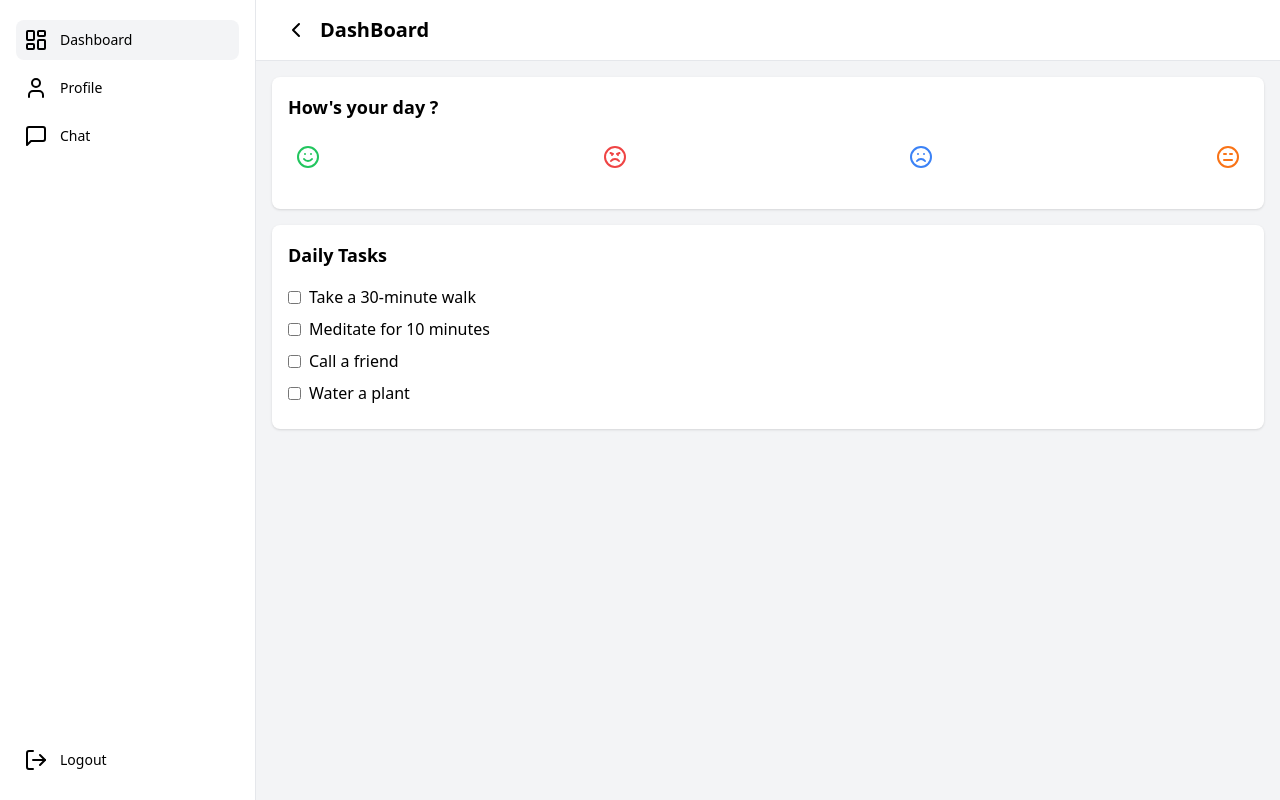
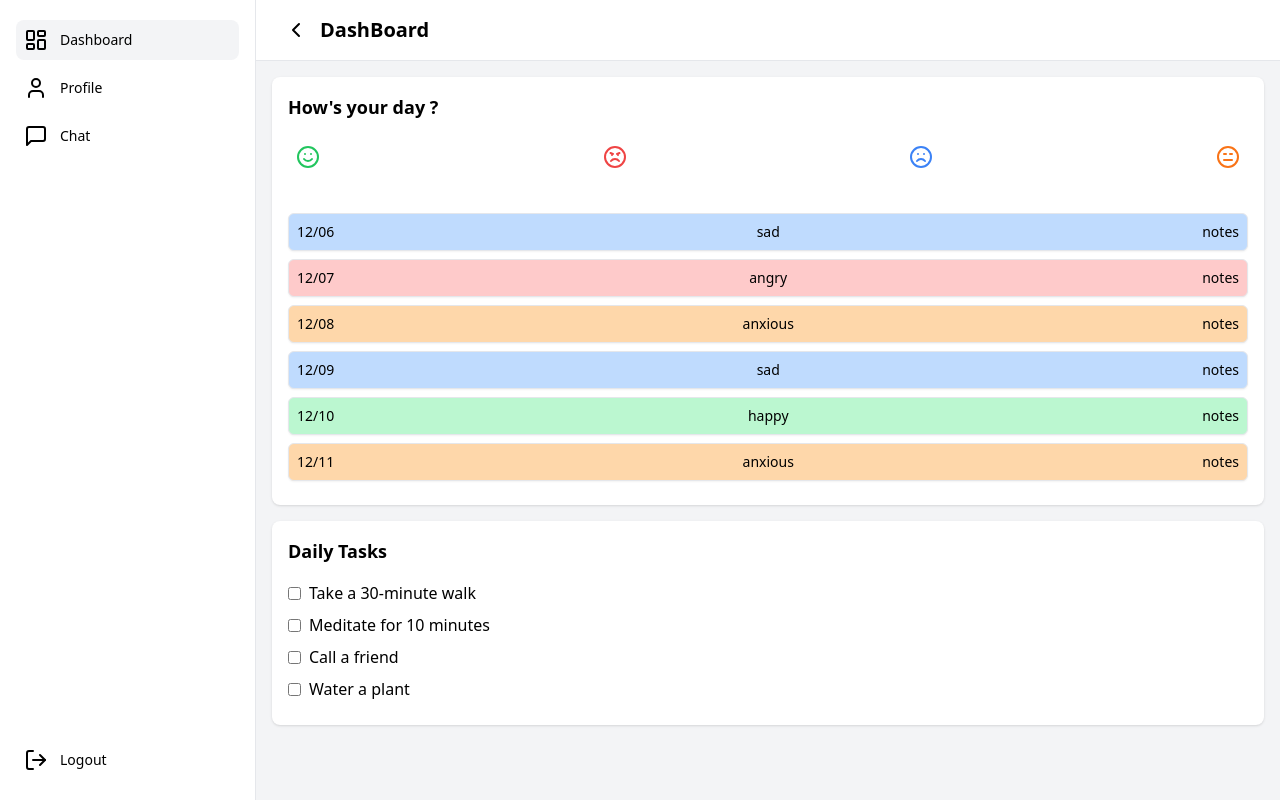
Before and after one commit to silura-008/frontend, a React (Vite) app: page /dashboard in a window 1280 px wide. Built offline with nearby package versions, Linux system fonts and the light colour scheme.

Commit message:
mood log section finished

```diff
--- a/src/pages/DashBoard.jsx
+++ b/src/pages/DashBoard.jsx
@@ -29,10 +29,10 @@ const DashBoard = () => {
   const [isTasksCompleted, setIsTasksCompleted] = useState(false);
   const [bgMoodlog,setBgmoodlog] = useState("bg-white");
   const moodIcons = [
-    { value: 1, icon: <Smile className="text-green-500" />, bgcolor: "bg-green-200", color: "bg-green-100" },
-    { value: 2, icon: <Angry className="text-red-500" />, bgcolor: 'bg-red-200', color: "bg-red-100" },
-    { value: 3, icon: <Frown className="text-blue-500" />, bgcolor: 'bg-blue-200', color: "bg-blue-100" },
-    { value: 4, icon: <Annoyed className="text-orange-500" />, bgcolor: 'bg-orange-200', color: "bg-orange-100"}
+    { value: 1, name: "happy" , icon: <Smile className="text-green-500" />, bgcolor: "bg-green-200", color: "bg-green-100" },
+    { value: 2, name: "angry" , icon: <Angry className="text-red-500" />, bgcolor: 'bg-red-200', color: "bg-red-100" },
+    { value: 3, name: "sad" , icon: <Frown className="text-blue-500" />, bgcolor: 'bg-blue-200', color: "bg-blue-100" },
+    { value: 4, name: "anxious" , icon: <Annoyed className="text-orange-500" />, bgcolor: 'bg-orange-200', color: "bg-orange-100"}
   ];
 
   // Mock Backend Service
@@ -66,13 +66,12 @@ const DashBoard = () => {
       return new Promise((resolve) => {
         const today = new Date();
         resolve([
-          { date: format(subDays(today, 6), 'MM/dd'), mood: 3 },
-          { date: format(subDays(today, 5), 'MM/dd'), mood: 2 },
-          { date: format(subDays(today, 4), 'MM/dd'), mood: 4 },
-          { date: format(subDays(today, 3), 'MM/dd'), mood: 3 },
-          { date: format(subDays(today, 2), 'MM/dd'), mood: 1 },
-          { date: format(subDays(today, 1), 'MM/dd'), mood: 4 },
-          { date: format(today, 'MM/dd'), mood: 3 }
+          { date: format(subDays(today, 6), 'MM/dd'), mood: 3 , note : "notes" },
+          { date: format(subDays(today, 5), 'MM/dd'), mood: 2 , note : "notes" },
+          { date: format(subDays(today, 4), 'MM/dd'), mood: 4 , note : "notes" },
+          { date: format(subDays(today, 3), 'MM/dd'), mood: 3 , note : "notes" },
+          { date: format(subDays(today, 2), 'MM/dd'), mood: 1 , note : "notes" },
+          { date: format(subDays(today, 1), 'MM/dd'), mood: 4 , note : "notes" }
         ]);
       });
     }
@@ -122,11 +121,21 @@ const DashBoard = () => {
         note: moodNote
       };
 
-      setMoodHistory(prev => [...prev, newMoodEntry]);
+      const existingEntryIndex = moodHistory.findIndex(entry => entry.date === newMoodEntry.date);
+
+      if (existingEntryIndex !== -1) {
+        const updatedMoodHistory = [...moodHistory];
+        updatedMoodHistory[existingEntryIndex] = newMoodEntry;
+        setMoodHistory(updatedMoodHistory);
+      } else {
+        setMoodHistory(prev => [...prev, newMoodEntry]);
+      }
+
       setSelectedMood(null);
       setMoodNote('');
     }
   };
+
 
 
 
@@ -221,7 +230,23 @@ const DashBoard = () => {
                 </button>
               </div>
             )}
+          <div className='pt-3'>
+              {
+                moodHistory.map((day, index)=>{
+                  return(
+
+                    <div className={`flex justify-between ${moodIcons[day.mood - 1].bgcolor} p-2 border rounded-md my-2 text-sm shadow-sm `}>
+                      <p>{day.date}</p>
+                      <p>{moodIcons[day.mood - 1].name}</p>
+                      <p >{day.note}</p>
+                    </div>
+
+                  )
+                })
+              }
           </div>
+          </div>
+
 
           {/* Tasks Section */}
           <div className="bg-white p-4 rounded-lg shadow">
```
Also changed, not shown: src/pages/notes.txt.
